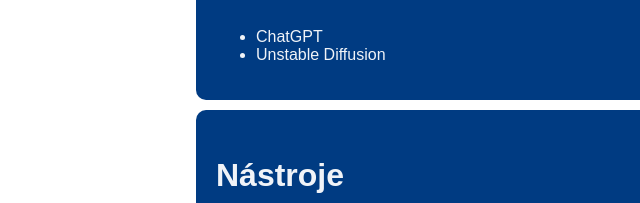
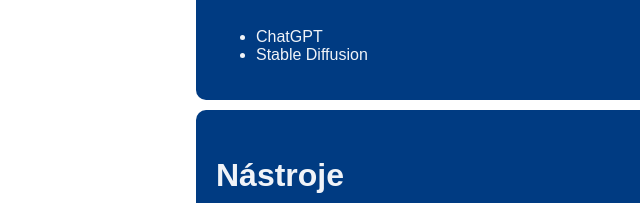
Before and after one commit to Volchar-CZ/DiamondGrabbers, a plain HTML site: page html/used.html in a window 1280 px wide. Shown: the part 445-648 px from the top of the page, 24-664 px from the left. Drawn offline with Linux system fonts and the light colour scheme.

Commit message:
Quick changesa

```diff
--- a/html/used.html
+++ b/html/used.html
@@ -2,7 +2,7 @@
 <html lang="cs">
 <head>
    <meta charset="UTF-8">
-   <title>VP-ele. potenciál</title>
+   <title>VHS</title>
    <link rel="stylesheet" href="../css/article.css">
    <link rel="stylesheet" href="../css/general.css">
    <link rel="icon" href="../images/yes.ico">
@@ -25,7 +25,7 @@
             <h2>Umělé inteligence</h2>
             <ul>
                <li>ChatGPT</li>
-               <li>Unstable Diffusion</li>
+               <li>Stable Diffusion</li>
            </ul>
          </article>
          <article>
```
Also changed, not shown: html/rules.html (+1 -1 lines).
